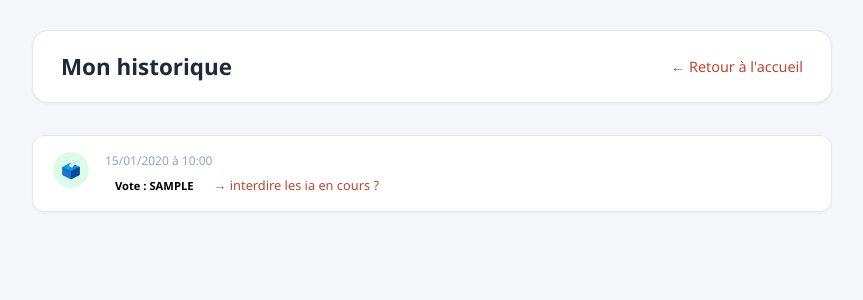
After one commit to nadineiyapri/plateforme_de_d-liberation, a Flask app: page /mon_historique in a window 1280 px wide. The commit adds this page. Shown: the top 300 px of the page, without its empty margins (208-1071 px from the left). Run offline with Flask 3, Linux system fonts and the light colour scheme; a user stored in the database is signed in; tables that the repository leaves empty hold one stand-in row (values such as "Sample post").

Commit message:
feat: ajout page historique utilisateur

```diff
--- a/routes.py
+++ b/routes.py
@@ -371,6 +371,35 @@ def logout():
     session.clear()
     return redirect(url_for("index"))
 
+#Historique des activités de l'utilisateur connecté
+@app.route("/mon_historique")
+@login_required
+def mon_historique():
+    user = User.query.get(session["user_id"])
+    arguments = Argument.query.filter_by(id_auteur=user.iduser)\
+        .order_by(Argument.date_creation.desc()).all()
+    votes = Vote.query.filter_by(id_user=user.iduser)\
+        .order_by(Vote.date_creation.desc()).all()
+    activites = []
+    for arg in arguments:
+        activites.append({
+            "type": "argument",
+            "date": arg.date_creation,
+            "texte": arg.texte,
+            "type_arg": arg.type_arg,
+            "id_debat": arg.id_debat,
+            "titre_debat": arg.debat_backref.titre
+        })
+    for vote in votes:
+        activites.append({
+            "type": "vote",
+            "date": vote.date_creation,
+            "choix": vote.choix,
+            "id_debat": vote.id_debat,
+            "titre_debat": vote.debat_backref.titre
+        })
+    activites.sort(key=lambda x: x["date"], reverse=True)
+    return render_template("historique.html", user=user, activites=activites)
 
 #Lancement de l'application
 
--- a/templates/accueil.html
+++ b/templates/accueil.html
@@ -286,6 +286,7 @@
             <div class="dropdown">
                 <button>⋮</button>
                 <div class="dropdown-content">
+                    <a href="{{ url_for('mon_historique') }}">Mon historique</a>
                     <a href="{{ url_for('logout') }}">Déconnexion</a>
                 </div>
             </div>
--- /dev/null
+++ b/templates/historique.html
@@ -0,0 +1,137 @@
+<!DOCTYPE html>
+<html lang="fr">
+<head>
+    <meta charset="UTF-8">
+    <title>Mon historique - UVoice</title>
+    <style>
+        * { margin: 0; padding: 0; box-sizing: border-box; }
+        body {
+            font-family: 'Segoe UI', Roboto, system-ui, sans-serif;
+            background: #f4f6f9;
+            padding: 30px 20px;
+        }
+        .container { max-width: 800px; margin: 0 auto; }
+        .header {
+            background: white;
+            border-radius: 16px;
+            padding: 20px 28px;
+            display: flex;
+            justify-content: space-between;
+            align-items: center;
+            margin-bottom: 32px;
+            box-shadow: 0 1px 3px rgba(0,0,0,0.05);
+            border: 1px solid #e2e8f0;
+        }
+        .header h2 { color: #1e293b; font-size: 1.4rem; }
+        .btn-back {
+            text-decoration: none;
+            color: #c4452c;
+            font-size: 0.9rem;
+            font-weight: 500;
+        }
+        .activite {
+            background: white;
+            border-radius: 12px;
+            padding: 16px 20px;
+            margin-bottom: 14px;
+            border: 1px solid #e2e8f0;
+            box-shadow: 0 1px 2px rgba(0,0,0,0.04);
+            display: flex;
+            gap: 16px;
+            align-items: flex-start;
+        }
+        .activite-icon {
+            width: 36px;
+            height: 36px;
+            border-radius: 50%;
+            display: flex;
+            align-items: center;
+            justify-content: center;
+            font-size: 16px;
+            flex-shrink: 0;
+        }
+        .icon-argument { background: #ede9fe; }
+        .icon-vote { background: #dcfce7; }
+        .activite-body { flex: 1; }
+        .activite-meta {
+            font-size: 0.75rem;
+            color: #94a3b8;
+            margin-bottom: 4px;
+        }
+        .activite-texte {
+            font-size: 0.9rem;
+            color: #1e293b;
+            margin-bottom: 6px;
+            line-height: 1.4;
+        }
+        .activite-lien {
+            font-size: 0.8rem;
+            color: #c4452c;
+            text-decoration: none;
+        }
+        .activite-lien:hover { text-decoration: underline; }
+        .badge {
+            display: inline-block;
+            padding: 2px 10px;
+            border-radius: 30px;
+            font-size: 0.7rem;
+            font-weight: 600;
+            margin-right: 6px;
+        }
+        .badge-soutien { background: #dcfce7; color: #166534; }
+        .badge-attaque { background: #fee2e2; color: #991b1b; }
+        .badge-pour { background: #dcfce7; color: #166534; }
+        .badge-contre { background: #fee2e2; color: #991b1b; }
+        .empty {
+            text-align: center;
+            padding: 60px;
+            color: #64748b;
+            background: white;
+            border-radius: 16px;
+            border: 1px solid #e2e8f0;
+        }
+    </style>
+</head>
+<body>
+<div class="container">
+    <div class="header">
+        <h2>Mon historique</h2>
+        <a href="{{ url_for('accueil') }}" class="btn-back">← Retour à l'accueil</a>
+    </div>
+
+    <div class="timeline">
+        {% if activites %}
+            {% for a in activites %}
+            <div class="activite">
+                <div class="activite-icon {% if a.type == 'argument' %}icon-argument{% else %}icon-vote{% endif %}">
+                    {% if a.type == 'argument' %}💬{% else %}🗳️{% endif %}
+                </div>
+                <div class="activite-body">
+                    <div class="activite-meta">
+                        {{ a.date.strftime('%d/%m/%Y à %H:%M') }}
+                    </div>
+                    {% if a.type == 'argument' %}
+                        <span class="badge badge-{{ a.type_arg }}">
+                            {{ 'Soutien' if a.type_arg == 'soutien' else 'Attaque' }}
+                        </span>
+                        <div class="activite-texte">
+                            {{ a.texte[:120] }}{% if a.texte|length > 120 %}...{% endif %}
+                        </div>
+                    {% else %}
+                        <span class="badge badge-{{ a.choix }}">
+                            Vote : {{ a.choix|upper }}
+                        </span>
+                    {% endif %}
+                    <a href="{{ url_for('debat', id_debat=a.id_debat) }}" class="activite-lien">
+                        → {{ a.titre_debat }}
+                    </a>
+                </div>
+            </div>
+            {% endfor %}
+        {% else %}
+            <div class="empty">Aucune activité pour le moment.</div>
+        {% endif %}
+    </div>
+</div>
+</body>
+</html>
```
Also changed, not shown: instance/uvoice.db.
